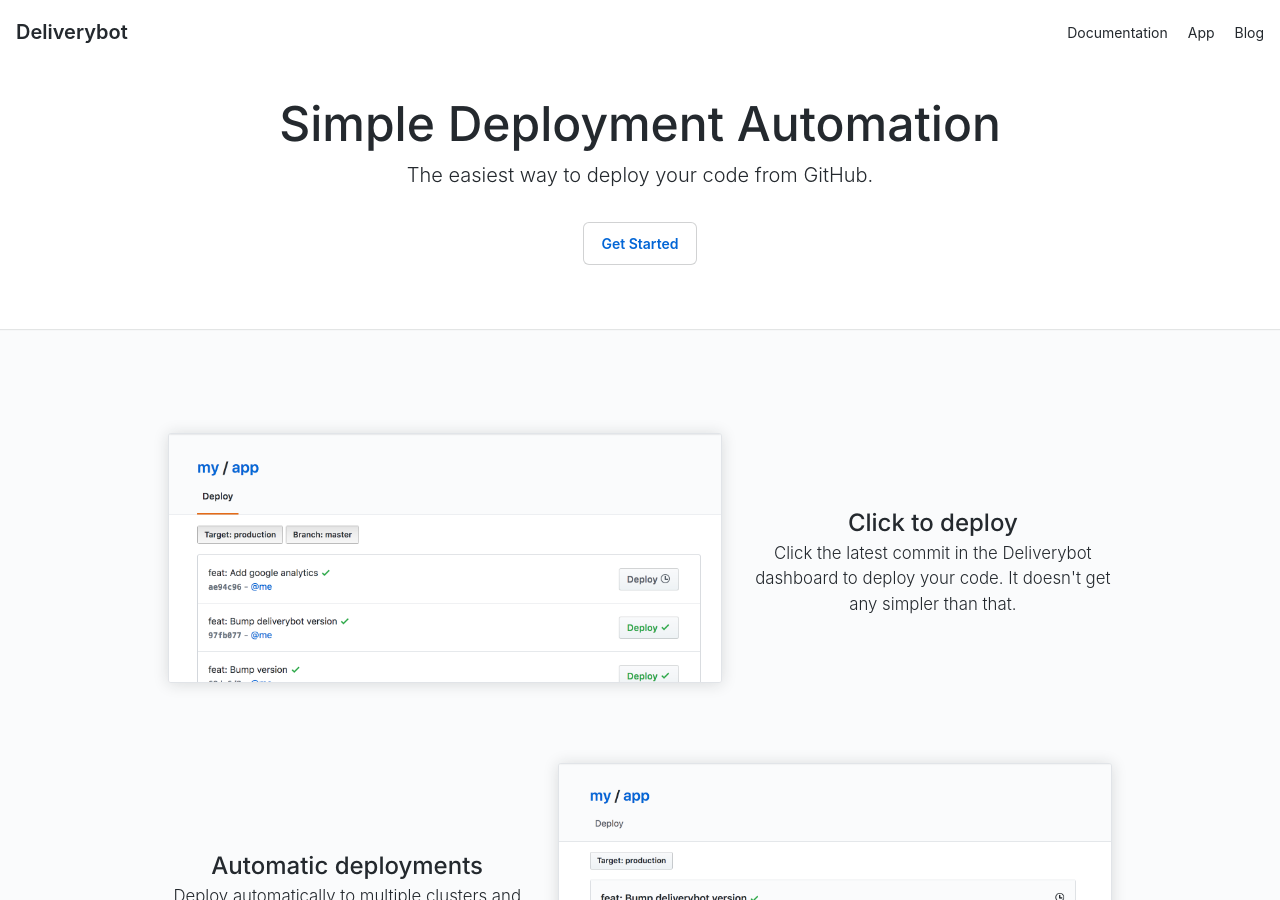
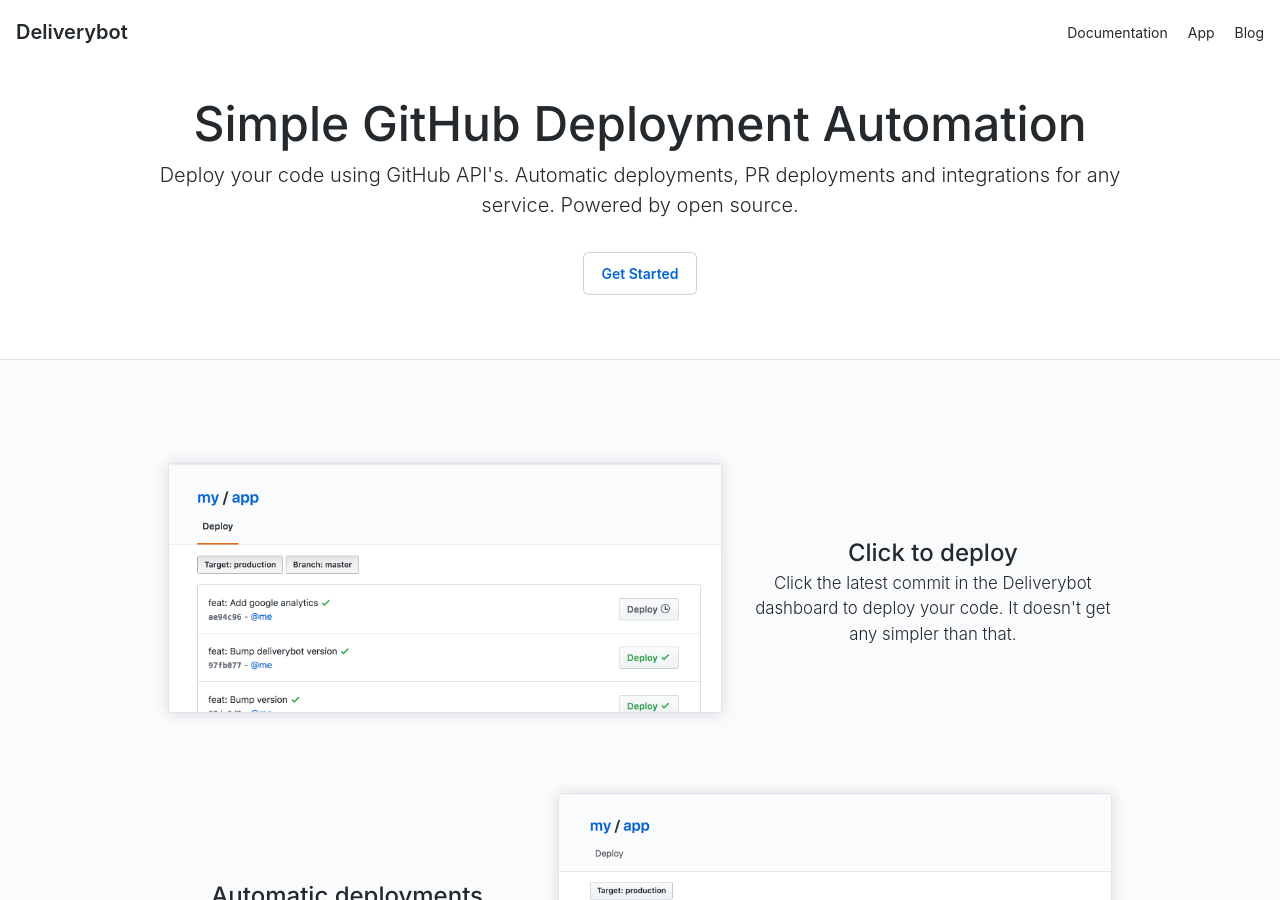
Before and after one commit to deliverybot/deliverybot.github.io, a Jekyll site: the page built from index.html, in a window 1280 px wide and 900 px high. Built offline with Jekyll 4.4.1, drawn with Linux system fonts in a browser that asks for light colours; a script that is not in the unit is left out.

Commit message:
Update description

```diff
--- a/_config.yml
+++ b/_config.yml
@@ -1,8 +1,10 @@
 title: Deliverybot
 description: >-
-  Simple Deployment Automation
+  Simple GitHub Deployment Automation
 long_description: >-
-  The easiest way to deploy your code from GitHub.
+  Deploy your code using GitHub API's. Automatic deployments, PR deployments
+  and integrations for any service. Powered by open source.
+
 
 deliverybot_url: https://app.deliverybot.dev
 github_app_url: https://github.com/apps/deliverybot
```
